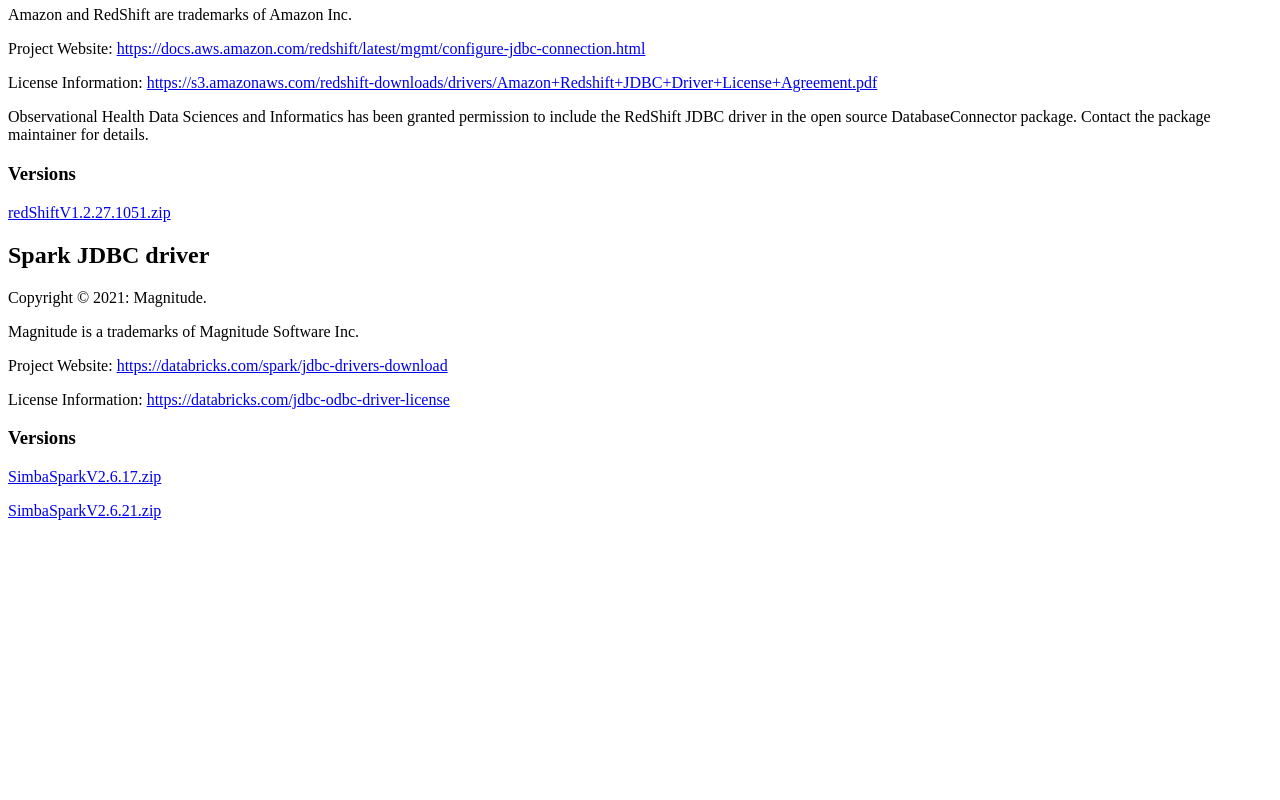
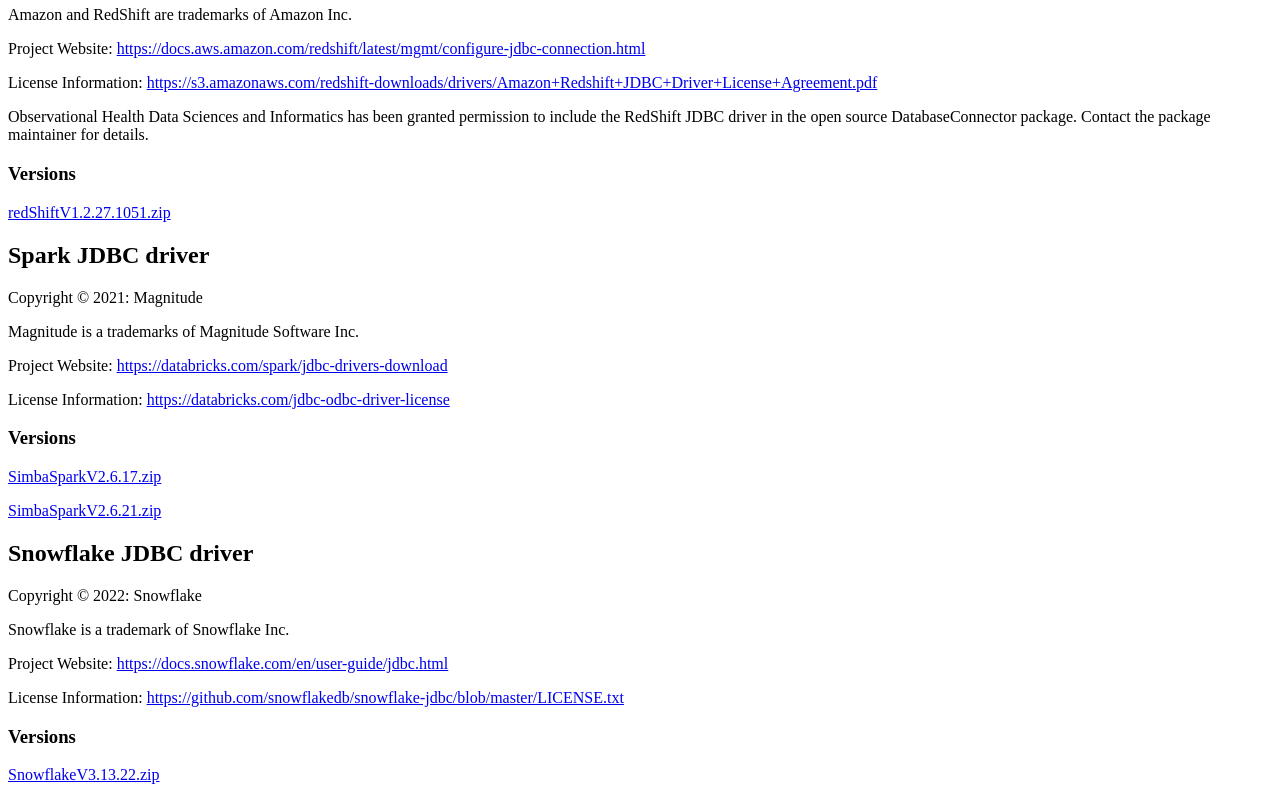
Before and after one commit to OHDSI/DatabaseConnectorJars, a plain HTML site: page docs/index.html in a window 1280 px wide. Shown: the part 985-1785 px from the top of the page. Before the commit the page ends 1521 px from the top, so only its background shows below. Drawn offline with Linux system fonts and the light colour scheme.

Commit message:
Update index.html
Adding legal information about the Snowflake JDBC driver

```diff
--- a/docs/index.html
+++ b/docs/index.html
@@ -40,12 +40,20 @@
 		<p><a href="redShiftV1.2.27.1051.zip">redShiftV1.2.27.1051.zip</a></p>
 
 		<h2>Spark JDBC driver</h2>
-		<p>Copyright &#169; 2021: Magnitude.</p>
+		<p>Copyright &#169; 2021: Magnitude</p>
 		<p>Magnitude is a trademarks of Magnitude Software Inc.</p>
 		<p>Project Website: <a href="https://databricks.com/spark/jdbc-drivers-download">https://databricks.com/spark/jdbc-drivers-download</a></p>
 		<p>License Information: <a href="https://databricks.com/jdbc-odbc-driver-license">https://databricks.com/jdbc-odbc-driver-license</a></p>
 		<h3>Versions</h3>
 		<p><a href="SimbaSparkV2.6.17.zip">SimbaSparkV2.6.17.zip</a></p>
 		<p><a href="SimbaSparkV2.6.21.zip">SimbaSparkV2.6.21.zip</a></p>
+
+		<h2>Snowflake JDBC driver</h2>
+		<p>Copyright &#169; 2022: Snowflake</p>
+		<p>Snowflake is a trademark of Snowflake Inc.</p>
+		<p>Project Website: <a href="https://docs.snowflake.com/en/user-guide/jdbc.html">https://docs.snowflake.com/en/user-guide/jdbc.html</a></p>
+		<p>License Information: <a href="https://github.com/snowflakedb/snowflake-jdbc/blob/master/LICENSE.txt">https://github.com/snowflakedb/snowflake-jdbc/blob/master/LICENSE.txt</a></p>
+		<h3>Versions</h3>
+		<p><a href="SnowflakeV3.13.22.zip">SnowflakeV3.13.22.zip</a></p>
 	</body>
 </html>
```
